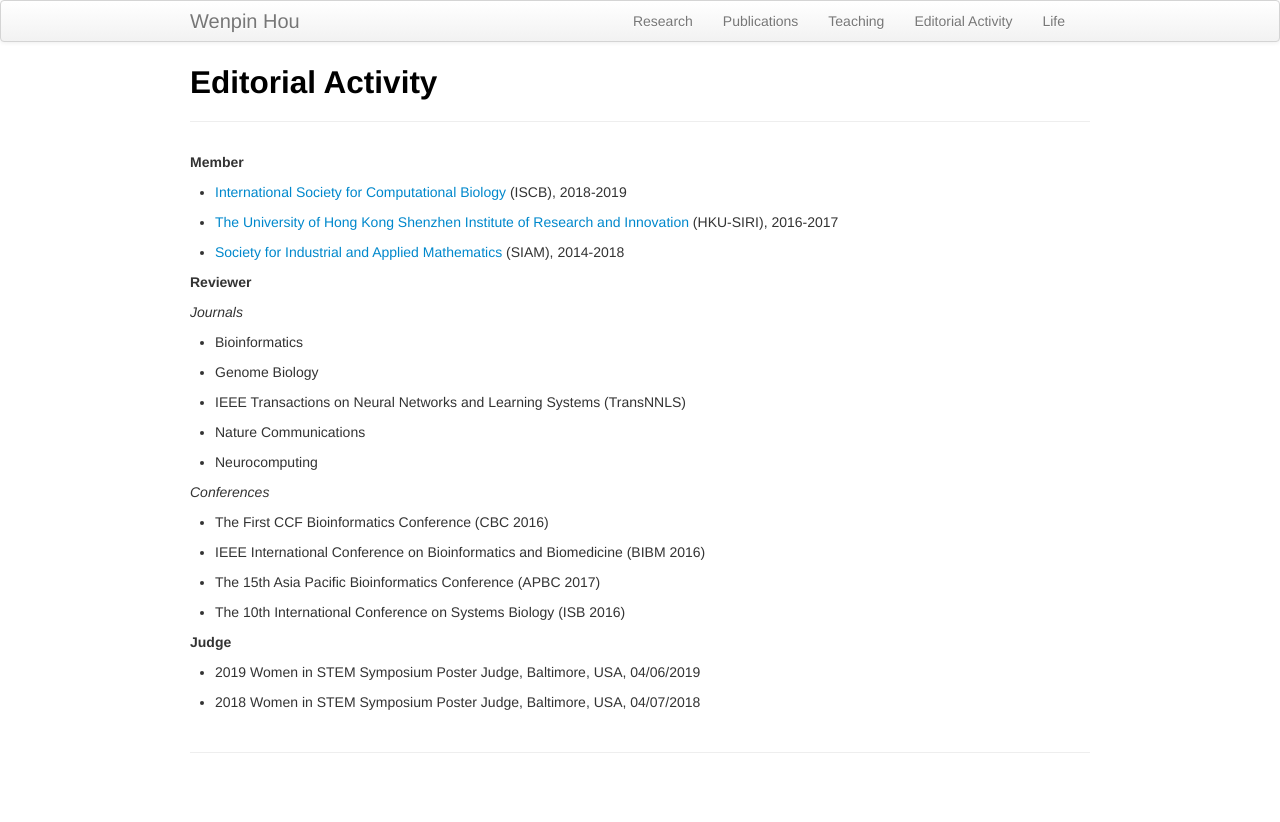
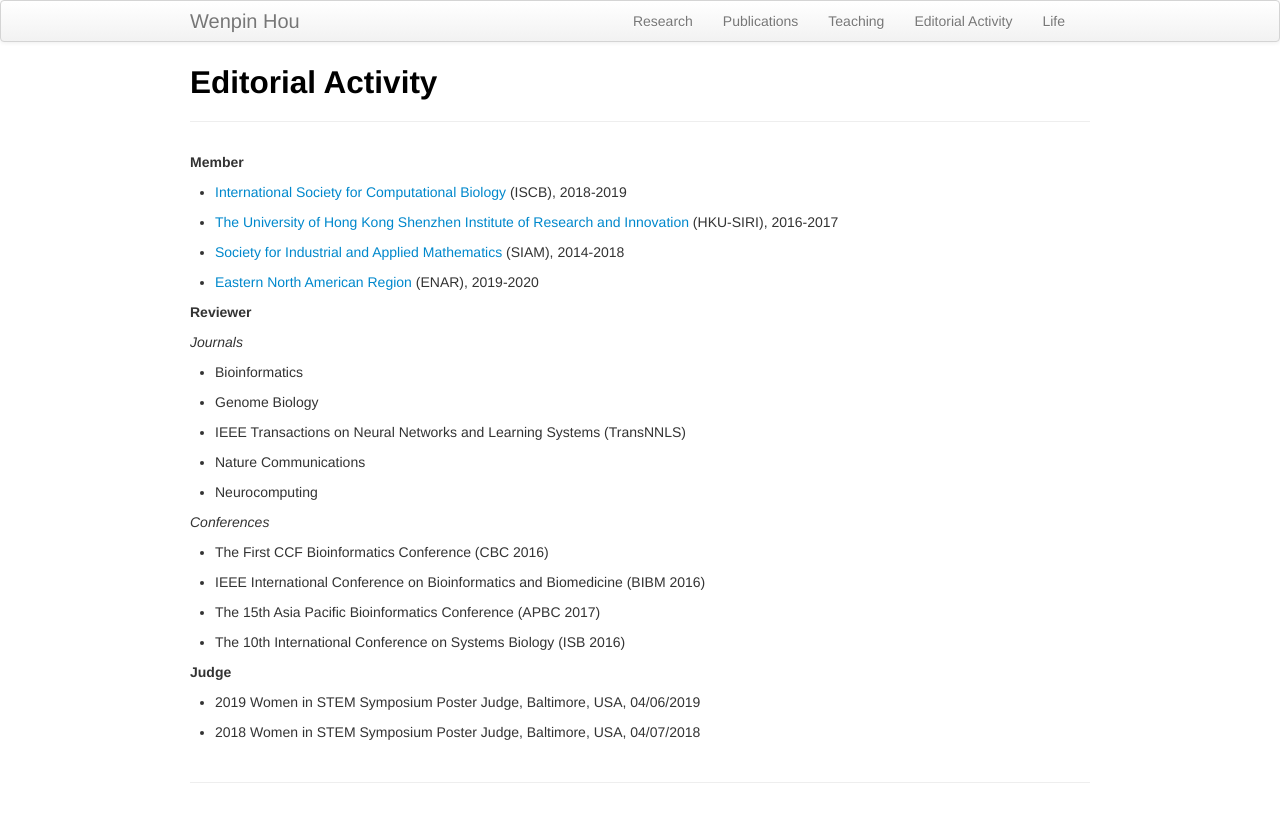
Before and after one commit to Winnie09/Wenpin_Hou, a Jekyll site: the page built from pages/editorial.md, in a window 1280 px wide. Shown: the top 822 px of the page. Built offline with Jekyll 4.4.1, drawn with Linux system fonts in a browser that asks for light colours.

Commit message:
add member info

```diff
--- a/pages/editorial.md
+++ b/pages/editorial.md
@@ -10,6 +10,8 @@ title: Editorial Activity
 - [The University of Hong Kong Shenzhen Institute of Research and Innovation](http://www.siri.hku.hk/) \(HKU-SIRI\), 2016-2017
 
 - [Society for Industrial and Applied Mathematics](https://www.siam.org/) \(SIAM\), 2014-2018
+
+- [Eastern North American Region](https://www.enar.org/) \(ENAR\), 2019-2020
 
 **Reviewer**
 
```
